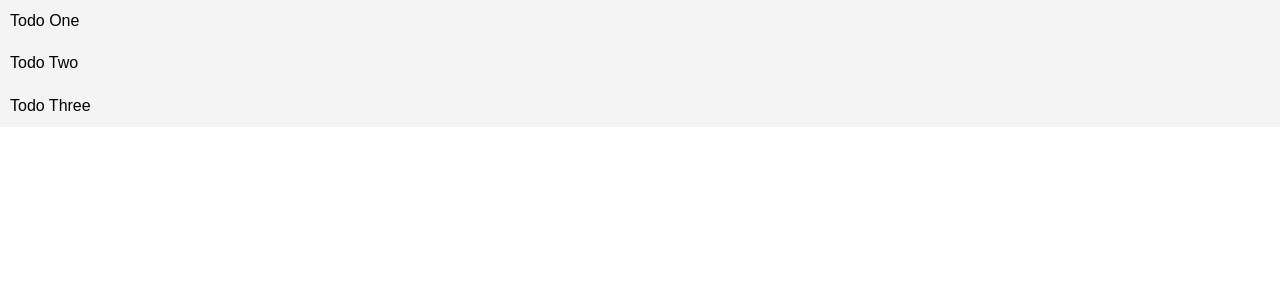
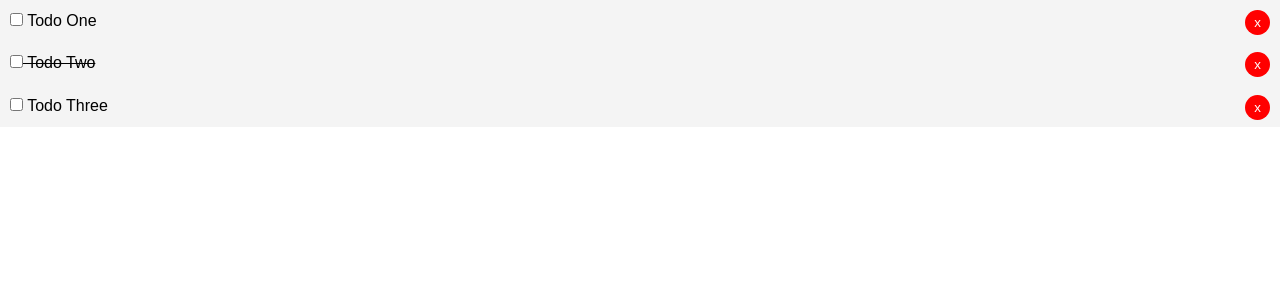
Before and after one commit to JoshSermon/vue-crash-todolist1, a Vue app: page / in a window 1280 px wide. Shown: the top 300 px of the page. Built offline with nearby package versions, Linux system fonts and the light colour scheme.

Commit message:
checkbox/markComplete

```diff
--- a/src/components/TodoItem.vue
+++ b/src/components/TodoItem.vue
@@ -1,13 +1,22 @@
 <template>
-    <div class="todo-item">
-        <p>{{todo.title}}</p>
+    <div class="todo-item" v-bind:class="{'is-complete':todo.completed}">
+        <p>
+            <input type="checkbox" v-on:change="markComplete">
+            {{todo.title}}
+            <button class="del">x</button>
+            </p>
     </div>
 </template>
 
 <script>
 export default {
     name: "TodoItem",
-    props: ["todo"]
+    props: ["todo"],
+    methods: {
+        markComplete() {
+            this.todo.completed = !this.todo.completed;
+        }
+    }
 }
 </script>
 
```
